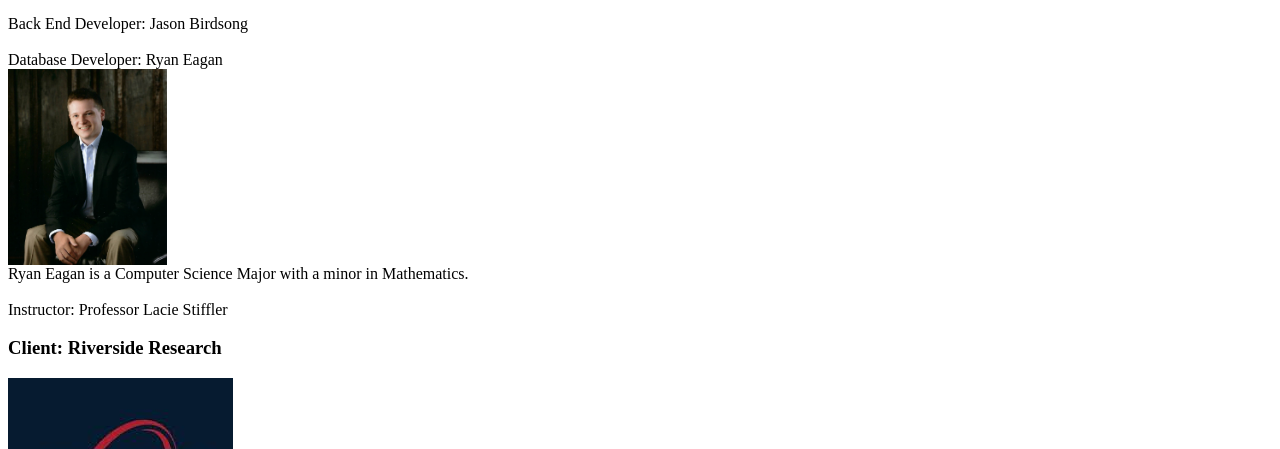
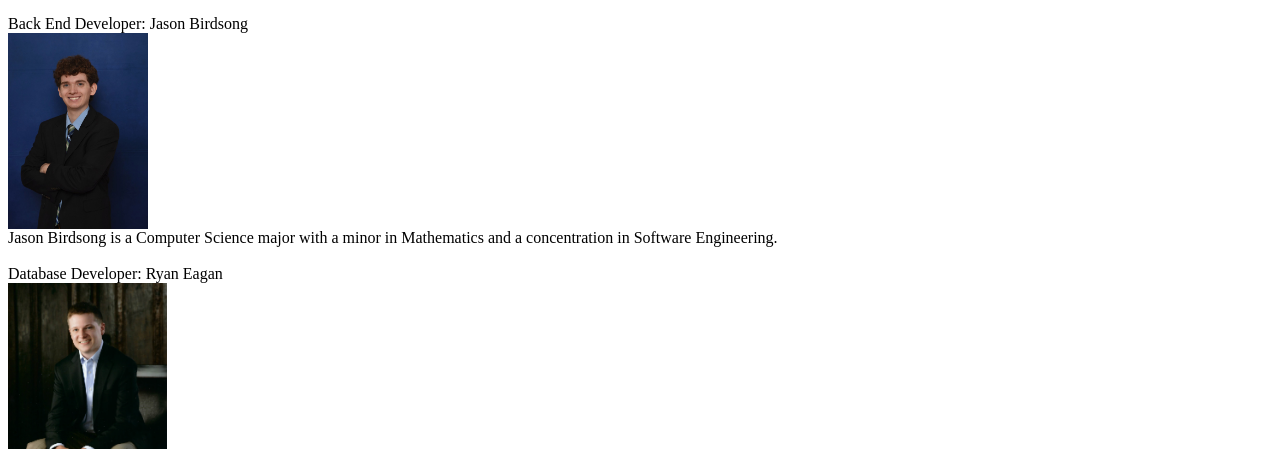
Before and after one commit to cerminarol1/CPS491-group-10-website, a plain HTML site: page index.html in a window 1280 px wide. Shown: the part 651-1100 px from the top of the page. Drawn offline with Linux system fonts and the light colour scheme.

Commit message:
Added Jason
added Jason's picture and bio to the website

```diff
--- a/index.html
+++ b/index.html
@@ -27,6 +27,8 @@
                     <div>Luke Cerminaro is a Computer Science and Poltical Science major with a concentration in Cyber Defense.</div>
                     <br>
                     <div>Back End Developer: Jason Birdsong</div>
+                    <img src="images/ProfessionalHeadshot.jpeg" style= "height:25%; width: auto;">
+                    <div>Jason Birdsong is a Computer Science major with a minor in Mathematics and a concentration in Software Engineering.</div>
                     <br>
                     <div>Database Developer: Ryan Eagan</div>
                     <img src="images/ryan_photo.jpg" style="height:25%; width:auto;">
```
Also changed, not shown: images/ProfessionalHeadshot.jpeg (added).
